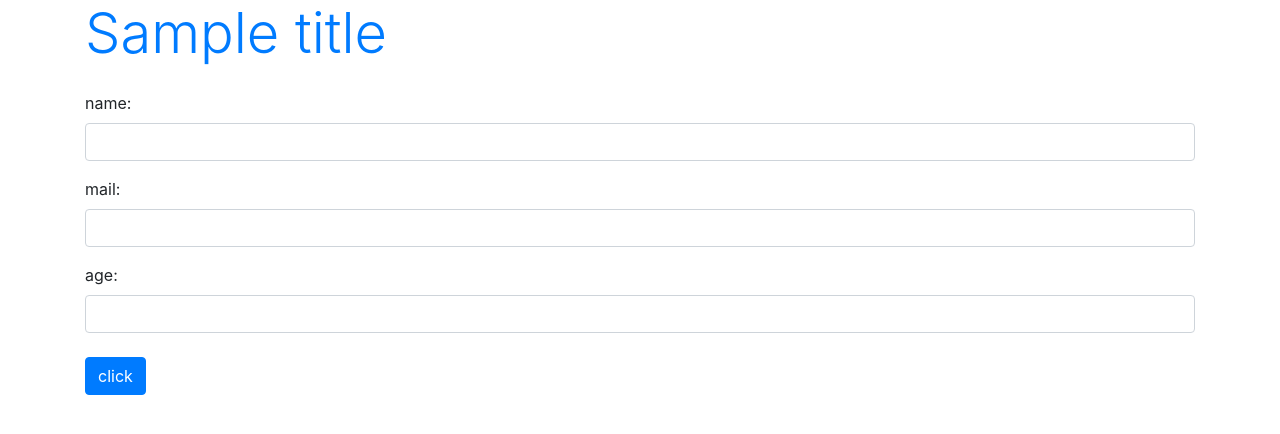
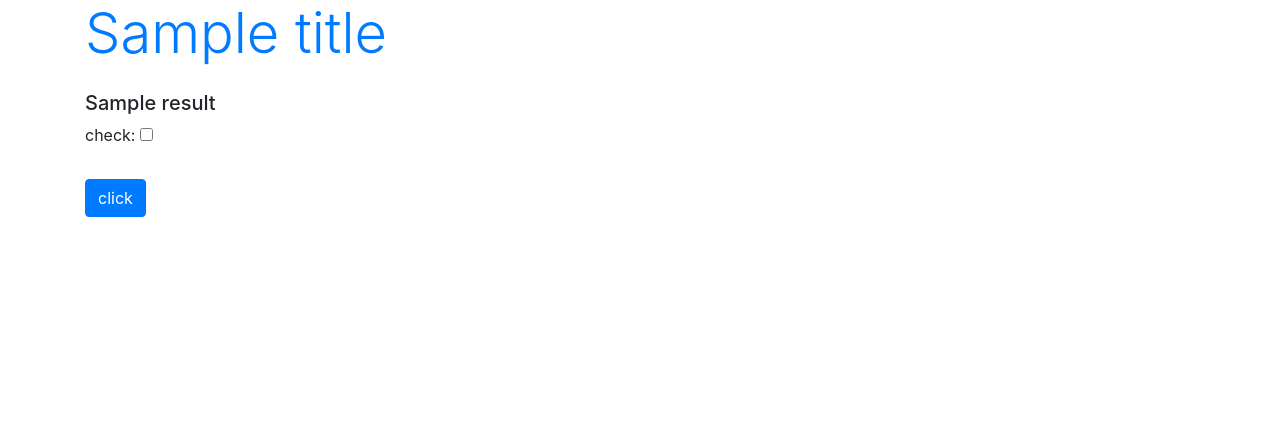
Before and after one commit to Tatsuya-kanaria/Django_app, a Django app: template hello/templates/hello/index.html in a window 1280 px wide. Shown: the top 434 px of the page. Run offline with Django 3.2, Linux system fonts and the light colour scheme; tables that the repository leaves empty hold one stand-in row (values such as "Sample post"); the template is opened without the code that fills it: values that come from a table or form of the project are taken from there, most other values are stand-ins (such as "Sample title", 1, 10 or a date in 2020); parts of the project's set-up code (start-up, migrations or seed data) failed here and were passed over; some libraries are stand-ins or nearby versions.

Commit message:
check box

```diff
--- a/hello/forms.py
+++ b/hello/forms.py
@@ -2,9 +2,11 @@ from django import forms
 
 
 class HelloForm(forms.Form):
-    name = forms.CharField(label='name',
-                           widget=forms.TextInput(attrs={'class': 'form-control'}))
-    mail = forms.CharField(label='mail',
-                           widget=forms.TextInput(attrs={'class': 'form-control'}))
-    age = forms.IntegerField(label='age',
-                             widget=forms.NumberInput(attrs={'class': 'form-control'}))
+    # name = forms.CharField(label='name',
+    #                        widget=forms.TextInput(attrs={'class': 'form-control'}))
+    # mail = forms.CharField(label='mail',
+    #                        widget=forms.TextInput(attrs={'class': 'form-control'}))
+    # age = forms.IntegerField(label='age',
+    #                          widget=forms.NumberInput(attrs={'class': 'form-control'}))
+    # required True:チェックしないと送信できない
+    check = forms.BooleanField(label='check', required=False)
--- a/hello/templates/hello/index.html
+++ b/hello/templates/hello/index.html
@@ -10,12 +10,17 @@
 </head>
 <body class="container">
   <h1 class="display-4 text-primary">{{title}}</h1>
-  <p class="h5 mt-4">{{message|safe}}</p>
+  <p class="h5 mt-4">{{result|safe}}</p>
   <form action="{% url 'index' %}" method="post">
     <!-- CSRF対策 -->
     {% csrf_token %}
-    {{ form.as_p }}
-    <input class="btn btn-primary my-2" type="submit" value="click">
+    <table>
+      {{ form.as_p }}
+      <tr>
+        <td></td>
+      </tr>
+      <input class="btn btn-primary my-2" type="submit" value="click">
+    </table>
   </form>
 </body>
 </html>
```
Also changed, not shown: hello/views.py (+9 -5 lines).
